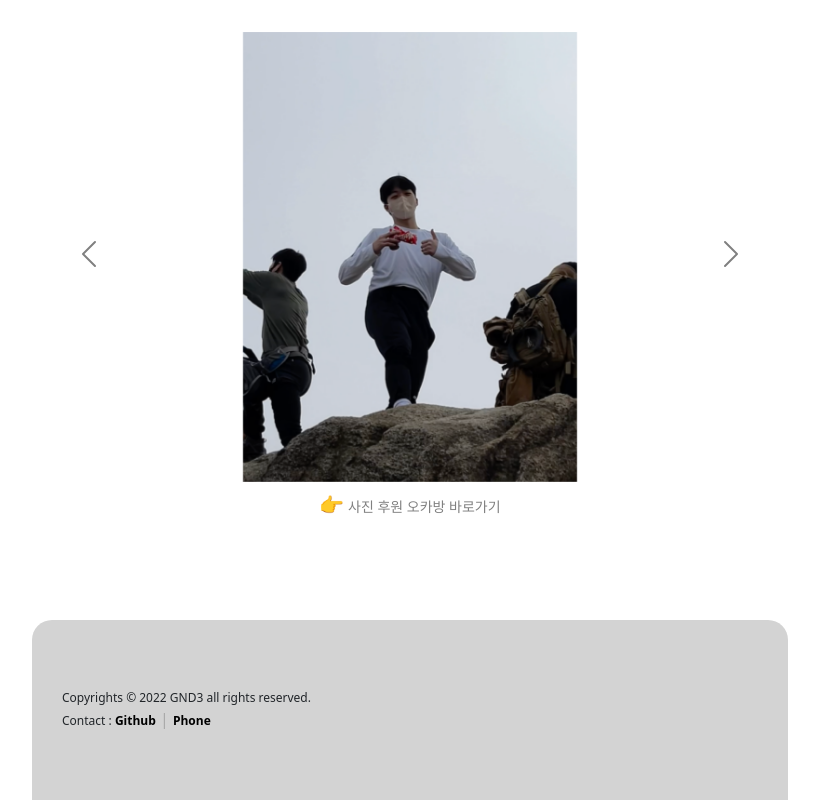
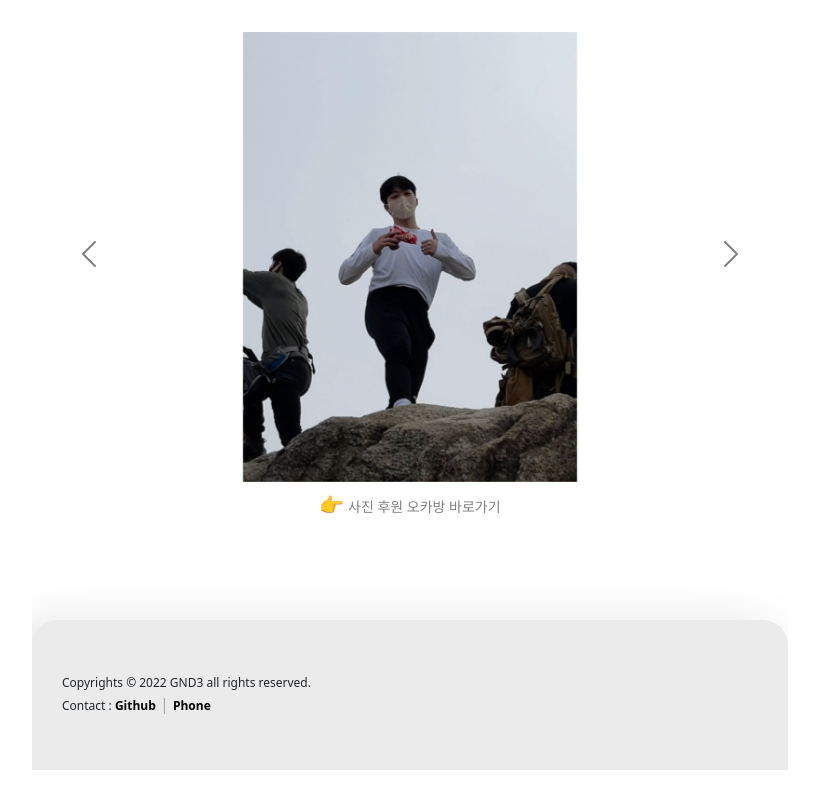
Before and after one commit to GND3/seojun.me, a React (Create React App) app: page / in a window 1280 px wide. Shown: the part 3068-3868 px from the top of the page, without its empty margins (230-1049 px from the left). After the commit the page ends 3838 px from the top, so only its background shows below. Built offline with nearby package versions, Linux system fonts and the light colour scheme.

Commit message:
feat : css 업데이트

```diff
--- a/src/components/DonationParagraph/DonationParagraph.css
+++ b/src/components/DonationParagraph/DonationParagraph.css
@@ -24,6 +24,10 @@
   background-color: transparent;
 }
 
+.bank_account_btn:hover {
+  /* color: #337fff; */
+  background: #efefef;
+}
 .bank_account_copy_desc {
   font-size: 12px;
   color: lightgray;
--- a/src/components/DonationParagraph/DonationParagraph.tsx
+++ b/src/components/DonationParagraph/DonationParagraph.tsx
@@ -25,7 +25,7 @@ const DonationParagraph = (): JSX.Element => {
     if (!isCopied) return () => ({});
     const timer = setTimeout(() => {
       setIsCopied(false);
-    }, 60000);
+    }, 1000);
 
     return () => {
       clearTimeout(timer);
--- a/src/components/FloatingButton/FloatingButton.css
+++ b/src/components/FloatingButton/FloatingButton.css
@@ -1,16 +1,25 @@
 .floating_btn {
-  width: 70px;
-  height: 70px;
+  width: 56px;
+  height: 56px;
   border-radius: 35px;
-  background-color: lightskyblue;
-  border: 2px skyblue solid;
+  background-color: #337fff;
+  border: 2px #337fff solid;
   display: flex;
   justify-content: center;
   align-items: center;
+  box-shadow: rgb(0 0 0 / 20%) 0px 3px 5px -1px, rgb(0 0 0 / 14%) 0px 6px 10px 0px,
+    rgb(0 0 0 / 12%) 0px 1px 18px 0px;
+  transition: 0.3s;
+}
+
+.floating_btn:hover {
+  opacity: 1;
+  background-color: #2362d0;
+  border: 2px #2362d0 solid;
 }
 
 .arrow_up_icon {
-  width: 60px;
-  height: 60px;
+  width: 25px;
+  height: 25px;
   stroke: white;
 }
--- a/src/components/Footer/Footer.css
+++ b/src/components/Footer/Footer.css
@@ -1,15 +1,18 @@
 .footer_container {
   margin-top: 100px;
   width: 100%;
-  height: 180px;
-  background-color: lightgray;
-  border-top-left-radius: 20px;
-  border-top-right-radius: 20px;
+  height: 150px;
+  /* background-color: lightgray; */
+  border-top-left-radius: 25px;
+  border-top-right-radius: 25px;
   padding-left: 30px;
   padding-right: 30px;
   display: flex;
   flex-direction: column;
   justify-content: center;
+  /* border-radius: 50px; */
+  background: #ebebeb;
+  box-shadow: -20px 20px 60px #c8c8c8, 20px -20px 60px #ffffff;
 }
 
 .copyright_text {
```
